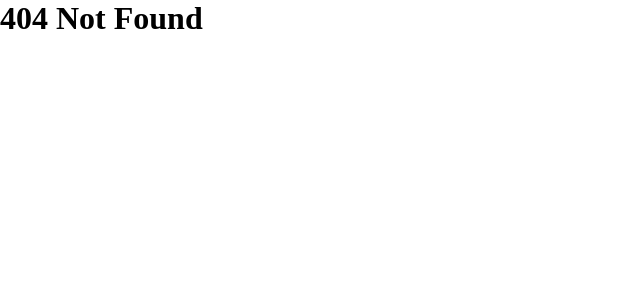
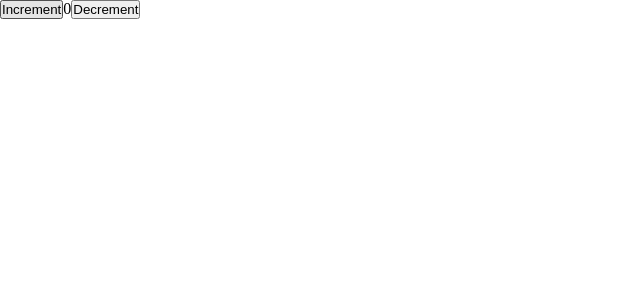
Before and after one commit to hungk4/gia_pha, a React (Create React App) app: page /counter in a window 1280 px wide. Before the commit this address had no page. Shown: the top 300 px of the page, without its empty margins (0-640 px from the left). Built offline with nearby package versions, Linux system fonts and the light colour scheme.

Commit message:
fix popup

```diff
--- a/package.json
+++ b/package.json
@@ -3,6 +3,7 @@
   "version": "0.1.0",
   "private": true,
   "dependencies": {
+    "@reduxjs/toolkit": "^2.9.0",
     "@testing-library/dom": "^10.4.1",
     "@testing-library/jest-dom": "^6.6.4",
     "@testing-library/react": "^16.3.0",
@@ -15,6 +16,7 @@
     "d3": "^7.9.0",
     "react": "^19.1.1",
     "react-dom": "^19.1.1",
+    "react-redux": "^9.2.0",
     "react-scripts": "5.0.1",
     "web-vitals": "^2.1.4"
   },
--- a/src/App.tsx
+++ b/src/App.tsx
@@ -22,12 +22,16 @@
 import AdminDetailInfo from "./views/admin/pages/Gia-pha/AdminDetailInfo";
 import AdminThemCon from "./views/admin/pages/Gia-pha/AdminThemCon";
 import AdminThemHonPhu from "./views/admin/pages/Gia-pha/AdminThemHonPhu";
+import { Counter } from "./views/client/pages/Counter";
 
 
 function App() {
   return (
     <BrowserRouter>
       <Routes>
+        {/* test redux tool kit */}
+        <Route path="/counter" element={<Counter />} />
+
         {/* Client Routes */}
         <Route element={<ClientLayout />}>
           <Route path="/" element={<Home />} />
--- /dev/null
+++ b/src/features/counter/counterSlice.ts
@@ -0,0 +1,35 @@
+import { createSlice } from '@reduxjs/toolkit'
+import type { PayloadAction } from '@reduxjs/toolkit'
+
+export interface CounterState {
+  value: number
+}
+
+const initialState: CounterState = {
+  value: 0,
+}
+
+export const counterSlice = createSlice({
+  name: 'counter',
+  initialState,
+  reducers: {
+    increment: (state) => {
+      // Redux Toolkit allows us to write "mutating" logic in reducers. It
+      // doesn't actually mutate the state because it uses the Immer library,
+      // which detects changes to a "draft state" and produces a brand new
+      // immutable state based off those changes
+      state.value += 1
+    },
+    decrement: (state) => {
+      state.value -= 1
+    },
+    incrementByAmount: (state, action: PayloadAction<number>) => {
+      state.value += action.payload
+    },
+  },
+})
+
+// Action creators are generated for each case reducer function
+export const { increment, decrement, incrementByAmount } = counterSlice.actions
+
+export default counterSlice.reducer
--- a/src/index.tsx
+++ b/src/index.tsx
@@ -2,12 +2,17 @@
 import ReactDOM from 'react-dom/client';
 import App from './App';
 import './styles/global.css';
+
+import { store } from "./store"
+import { Provider } from 'react-redux'
 
 const rootElement = document.getElementById("root") as HTMLElement;
 
 const root = ReactDOM.createRoot(rootElement);
 root.render(
   <React.StrictMode>
-    <App />
+    <Provider store={store}>
+      <App />
+    </Provider>
   </React.StrictMode>
 );
--- /dev/null
+++ b/src/store.ts
@@ -0,0 +1,11 @@
+import { configureStore } from "@reduxjs/toolkit";
+import counterReducer from "./features/counter/counterSlice";
+
+export const store = configureStore({
+  reducer: { counter: counterReducer },
+});
+
+// Infer the `RootState` and `AppDispatch` types from the store itself
+export type RootState = ReturnType<typeof store.getState>;
+// Inferred type: {posts: PostsState, comments: CommentsState, users: UsersState}
+export type AppDispatch = typeof store.dispatch;
--- a/src/views/admin/pages/Gia-pha/AdminCayGiaPha.tsx
+++ b/src/views/admin/pages/Gia-pha/AdminCayGiaPha.tsx
@@ -3,11 +3,11 @@
 import Search from "../../../../components/Search/Search";
 import Button from "../../../../components/Button/Button";
 import FamilyTree from "../../../../components/FamilyTree/FamilyTree";
-import { useOutletContext } from "react-router-dom";
+
 
 
 function AdminCayGiaPha() {
-  const { collapsed } = useOutletContext<{ collapsed: boolean }>();
+
   return (
     <div className="adminCayGiaPha-container">
       <Breadcrumb
--- a/src/views/admin/pages/Su-kien/AdminEventList.css
+++ b/src/views/admin/pages/Su-kien/AdminEventList.css
@@ -45,7 +45,9 @@
   position: absolute;
   top: 0;
   left: 0;
+  padding: 20px 0;
   width: 100%;
+  height: 100%;
   background: rgba(0, 0, 0, 0.2);
   display: flex;
   justify-content: center;
@@ -55,12 +57,14 @@
 .adminEventList-container .popup {
   position: relative;
   width: 320px;
+  height: fit-content;
+  max-height: 90%;
+  overflow-y: auto;
   display: flex;
   flex-direction: column;
   align-items: center;
   gap: 24px;
   padding: 24px 24px;
-  margin-top: 40px;
   background: var(--color-light-1);
   border: 1px solid var(--color-light-3);
   border-radius: 8px;
--- a/src/views/admin/pages/Su-kien/AdminEventList.tsx
+++ b/src/views/admin/pages/Su-kien/AdminEventList.tsx
@@ -223,6 +223,7 @@
           <button className="p2-r">10</button>
           <button className="p2-r">Next</button>
         </div>
+      </div>
 
       {popup && (
         <div className="popup-overlay">
@@ -314,7 +315,6 @@
         </div>
       )}
     </div>
-    </div>
   );
 }
 
--- /dev/null
+++ b/src/views/client/pages/Counter.tsx
@@ -0,0 +1,30 @@
+import React from "react";
+import type { RootState } from "../../../store";
+import { useSelector, useDispatch } from "react-redux";
+
+import { decrement, increment } from "../../../features/counter/counterSlice";
+
+export function Counter() {
+  const count = useSelector((state: RootState) => state.counter.value);
+  const dispatch = useDispatch();
+
+  return (
+    <div>
+      <div>
+        <button
+          aria-label="Increment value"
+          onClick={() => dispatch(increment())}
+        >
+          Increment
+        </button>
+        <span>{count}</span>
+        <button
+          aria-label="Decrement value"
+          onClick={() => dispatch(decrement())}
+        >
+          Decrement
+        </button>
+      </div>
+    </div>
+  );
+}
```
Also changed, not shown: 1 other file (tests, documents, lock files or other folders). Lines whose indentation alone changed are shown as unchanged.
